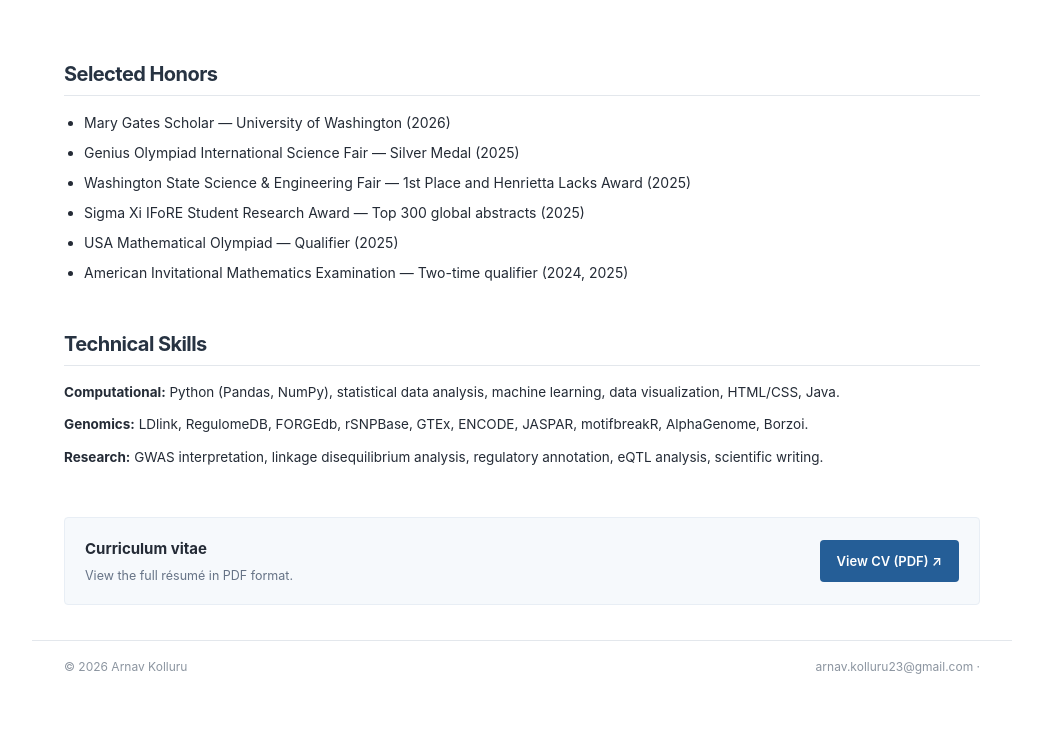
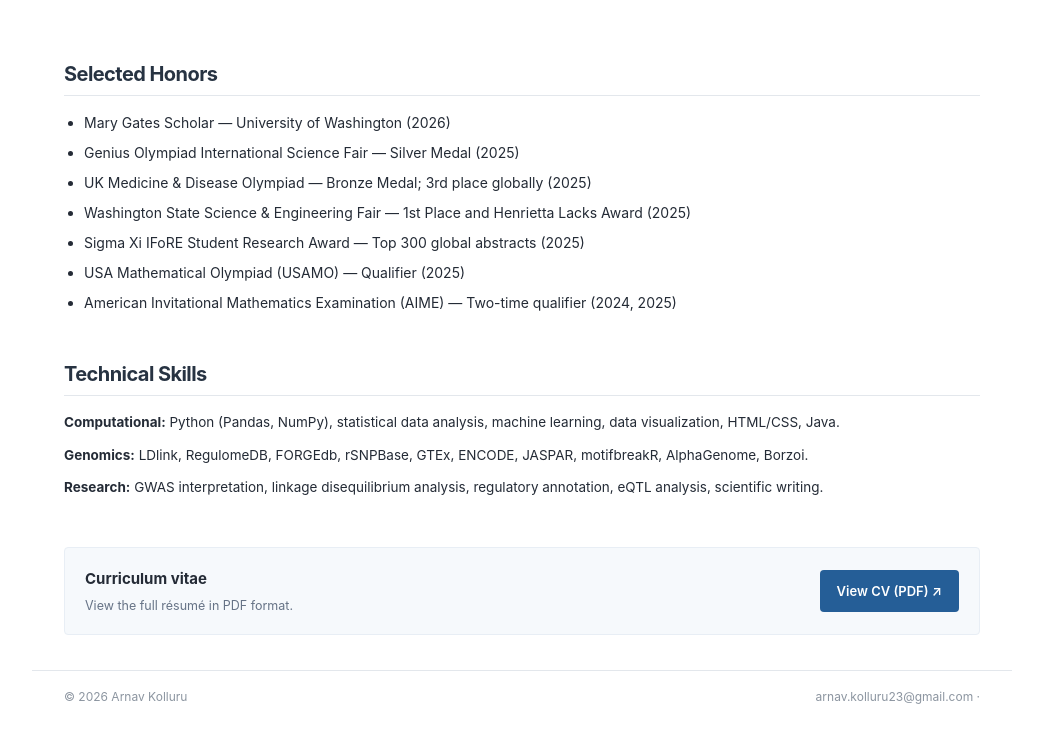
Before and after one commit to Arnav-Kolluru/Arnav-Kolluru.github.io, a plain HTML site: page index.html in a window 1280 px wide. Shown: the part 2394-3126 px from the top of the page, without its empty margins (118-1161 px from the left). Before the commit the page ends 3096 px from the top, so only its background shows below. Drawn offline with Linux system fonts and the light colour scheme.

Commit message:
Add UK Medicine & Disease Olympiad honor and clarify USAMO/AIME

```diff
--- a/index.html
+++ b/index.html
@@ -411,10 +411,11 @@
       <ul class="honors">
         <li>Mary Gates Scholar — University of Washington (2026)</li>
         <li>Genius Olympiad International Science Fair — Silver Medal (2025)</li>
+        <li>UK Medicine &amp; Disease Olympiad — Bronze Medal; 3rd place globally (2025)</li>
         <li>Washington State Science &amp; Engineering Fair — 1st Place and Henrietta Lacks Award (2025)</li>
         <li>Sigma Xi IFoRE Student Research Award — Top 300 global abstracts (2025)</li>
-        <li>USA Mathematical Olympiad — Qualifier (2025)</li>
-        <li>American Invitational Mathematics Examination — Two-time qualifier (2024, 2025)</li>
+        <li>USA Mathematical Olympiad (USAMO) — Qualifier (2025)</li>
+        <li>American Invitational Mathematics Examination (AIME) — Two-time qualifier (2024, 2025)</li>
       </ul>
     </section>
 
```
